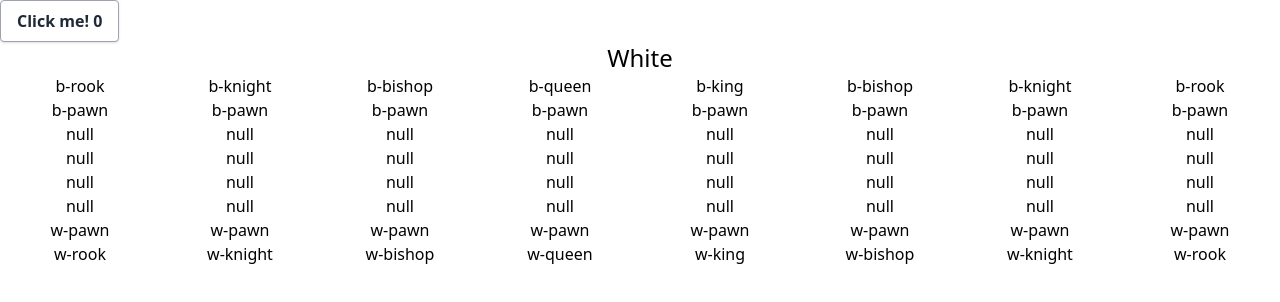
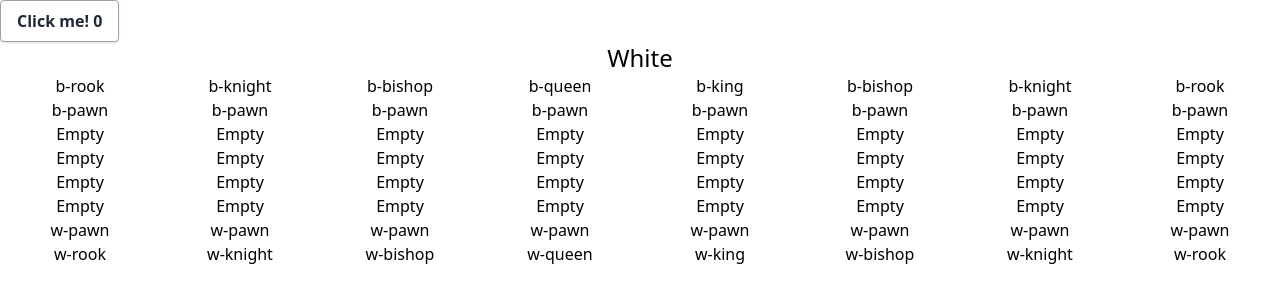
Before and after one commit to JihengNie/chess, a Next.js app in the folder chess/: page / in a window 1280 px wide. Shown: the top 302 px of the page. Built offline with nearby package versions, Linux system fonts and the light colour scheme.

Commit message:
Reworked create new board function and started toying with piece movements

```diff
--- a/chess/pages/components/board.tsx
+++ b/chess/pages/components/board.tsx
@@ -1,23 +1,57 @@
-import React, { Component, useState} from 'react';
+import React, { Component} from 'react';
 
 interface BoardProps {
-  turn: string;
+  turn?: string;
 }
 
+type MyState = {
+  board?: string[][]
+}
 
-class Board extends Component<BoardProps> {
-  // constructors() {
-  //   this.handleClick = this.handleClick.bind(this);
-  // }
+class Board extends Component<BoardProps, MyState> {
+  constructor(props: BoardProps) {
+    super(props)
+
+    this.state = {
+      board: createNewArrayOfBoard()
+    }
+    this.handleButtonClick = this.handleButtonClick.bind(this);
+  }
+
+
+ handleButtonClick(event) {
+   console.log(event.target.textContent)
+   console.log(event.target)
+}
 
   render() {
 
     const { turn } = this.props;
-    console.log(createNewBoard())
+    const { board } = this.state
+
+    const rowDivArray = []
+    for (let i = 0; i < 8; i++) {
+      const tempRow = []
+      for (let j = 0; j < 8; j++) {
+        tempRow.push(<div id={(j + i.toString())} onClick={this.handleButtonClick} className='basis-1/8'> {board![i][j] === 'Empty' ? 'Empty' : board![i][j]} </div>)
+      }
+      rowDivArray.push(tempRow)
+    }
+
+    const reversedRowDivArray = rowDivArray.reverse()
+    const htmlBoard = (
+      <div>
+        {reversedRowDivArray.map((rowDiv, index) => (
+          <div id={index.toString()} key={index} className='grid grid-cols-8 content-center text-center'>{rowDiv}</div>
+        ))}
+      </div>
+    );
+
+
     return (
       <>
         <h1 className='text-center text-2xl'>{turn}</h1>
-        <div>{createNewBoard()}</div>
+        <div>{htmlBoard}</div>
       </>
     );
   }
@@ -25,38 +59,19 @@ class Board extends Component<BoardProps> {
 
 export default Board;
 
-
-function createNewBoard() {
-  const nullArr: any[] = new Array(8).fill(null);
+function createNewArrayOfBoard() {
+  const empty = [] = new Array(8).fill('Empty');
   const whitePawn = [] = new Array(8).fill('w-pawn');
   const blackPawn = [] = new Array(8).fill('b-pawn');
   const arrayBoard = [
-    ['w-rook', 'w-knight', 'w-bishop', 'w-queen', 'w-king', 'w-bishop', 'w-knight','w-rook',],
+    ['w-rook', 'w-knight', 'w-bishop', 'w-queen', 'w-king', 'w-bishop', 'w-knight', 'w-rook',],
     whitePawn,
-    nullArr,
-    nullArr,
-    nullArr,
-    nullArr,
+    empty,
+    empty,
+    empty,
+    empty,
     blackPawn,
     ['b-rook', 'b-knight', 'b-bishop', 'b-queen', 'b-king', 'b-bishop', 'b-knight', 'b-rook',],
   ]
-
-  const rowDivArray = []
-  for (let i = 0; i < 8; i++) {
-    const tempRow = []
-    for (let j = 0; j < 8; j++) {
-      arrayBoard[i][j] === null ? tempRow.push(<div className='basis-1/8'> null </div>) : tempRow.push(<div className='basis-1/8'> {arrayBoard[i][j]} </div>)
-    }
-    rowDivArray.push(tempRow)
-  }
-
-const reversedRowDivArray = rowDivArray.reverse()
-const htmlBoard = (
-  <div>
-    {reversedRowDivArray.map((rowDiv, index) => (
-      <div key={index} className='grid grid-cols-8 content-center text-center'>{rowDiv}</div>
-    ))}
-  </div>
-);
-  return htmlBoard
+  return arrayBoard
 }
```
